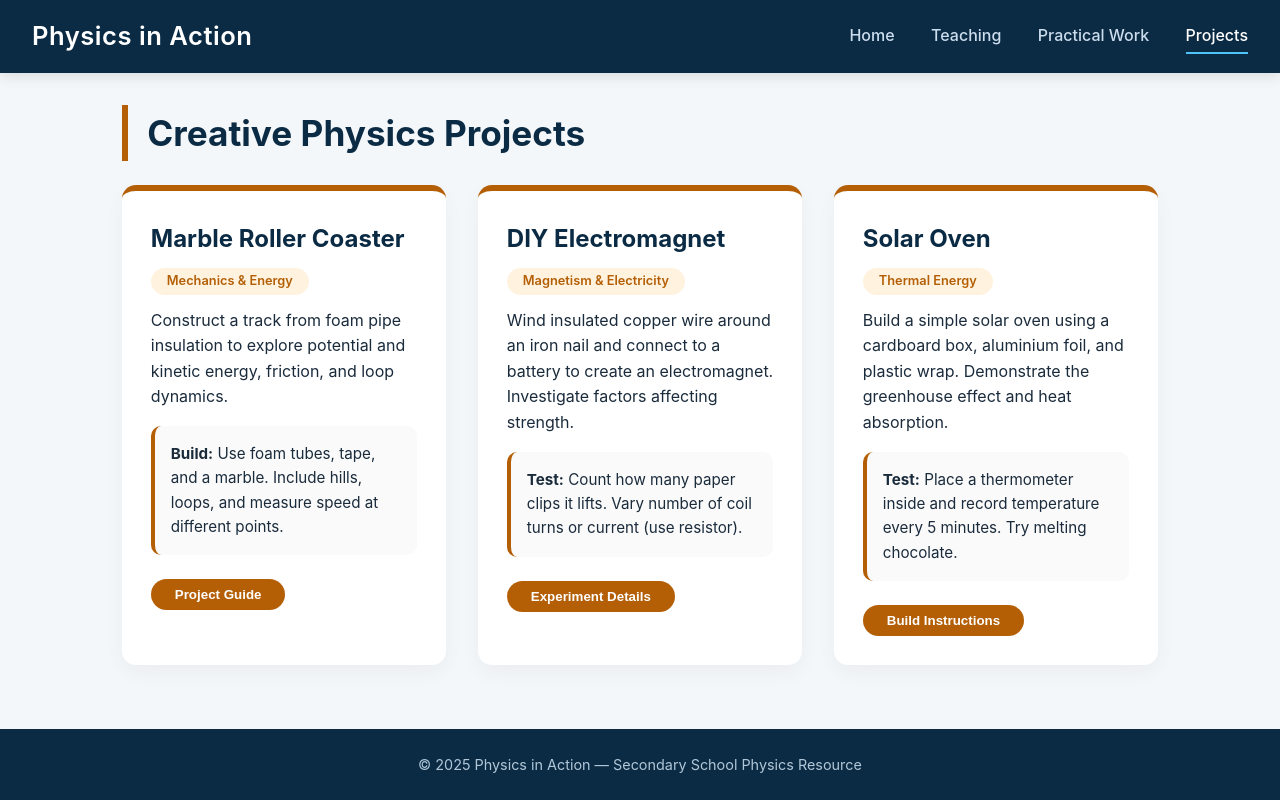
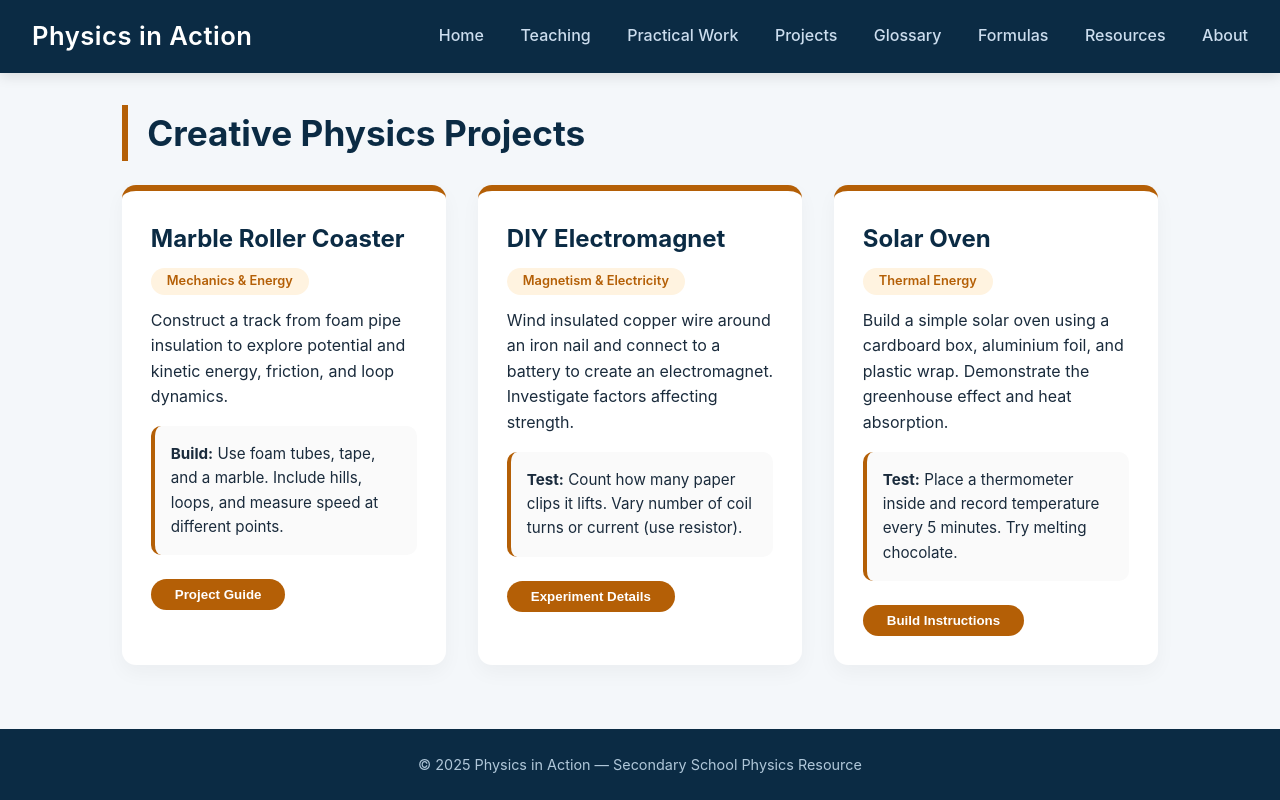
Before and after one commit to piusbliss1/physics-website, a plain HTML site: page projects.html in a window 1280 px wide. Drawn offline with Linux system fonts and the light colour scheme.

Commit message:
Update projects.html

```diff
--- a/projects.html
+++ b/projects.html
@@ -122,12 +122,16 @@
 <body>
     <header class="site-header">
         <div class="logo">Physics in Action</div>
-        <nav class="main-nav">
-            <a href="index.html">Home</a>
-            <a href="teaching.html">Teaching</a>
-            <a href="practical.html">Practical Work</a>
-            <a href="projects.html" class="active">Projects</a>
-        </nav>
+       <nav class="main-nav">
+    <a href="index.html">Home</a>
+    <a href="teaching.html">Teaching</a>
+    <a href="practical.html">Practical Work</a>
+    <a href="projects.html">Projects</a>
+    <a href="glossary.html">Glossary</a>
+    <a href="formulas.html">Formulas</a>
+    <a href="resources.html">Resources</a>
+    <a href="about.html">About</a>
+</nav>
     </header>
 
     <main class="container">
```
